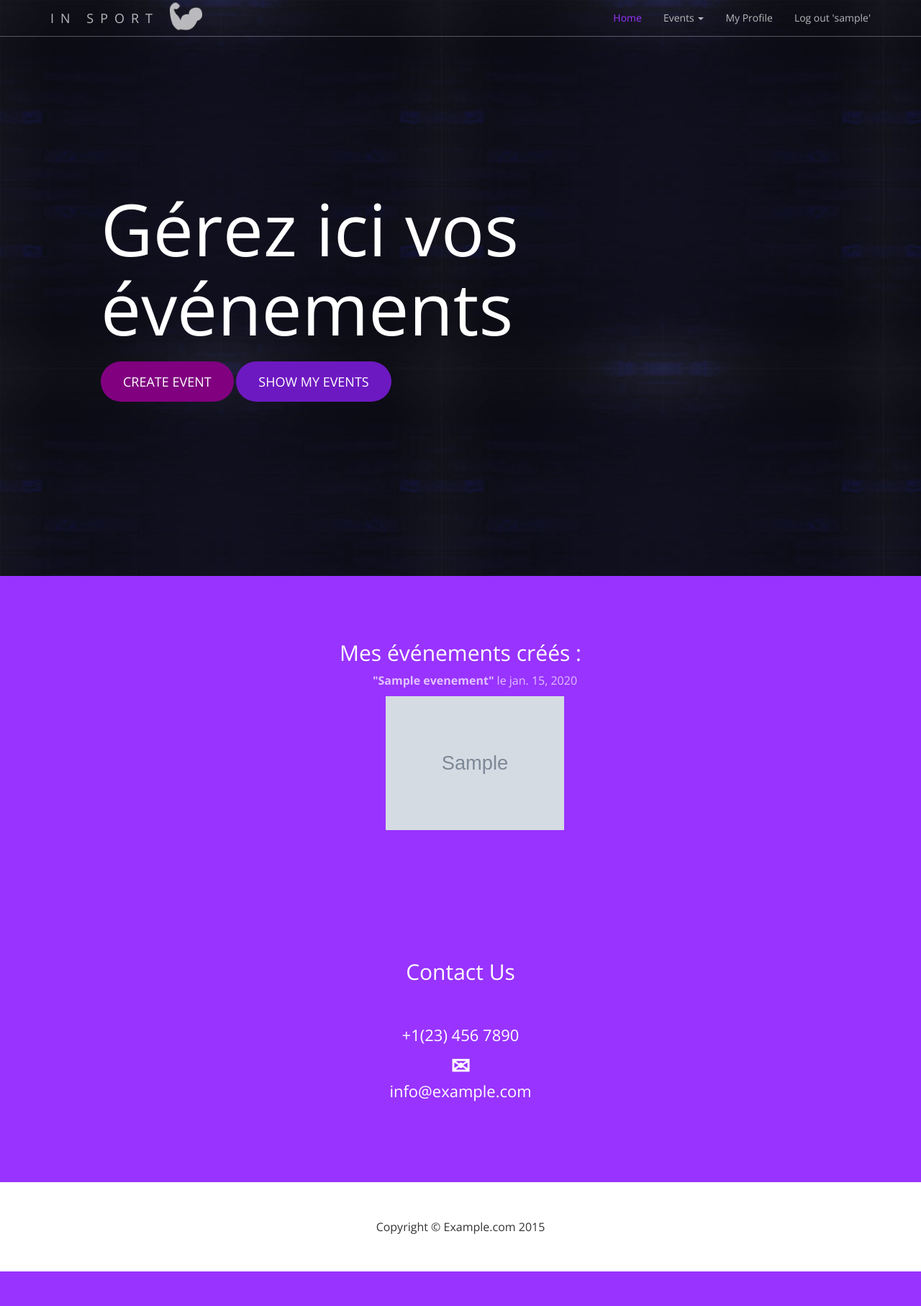
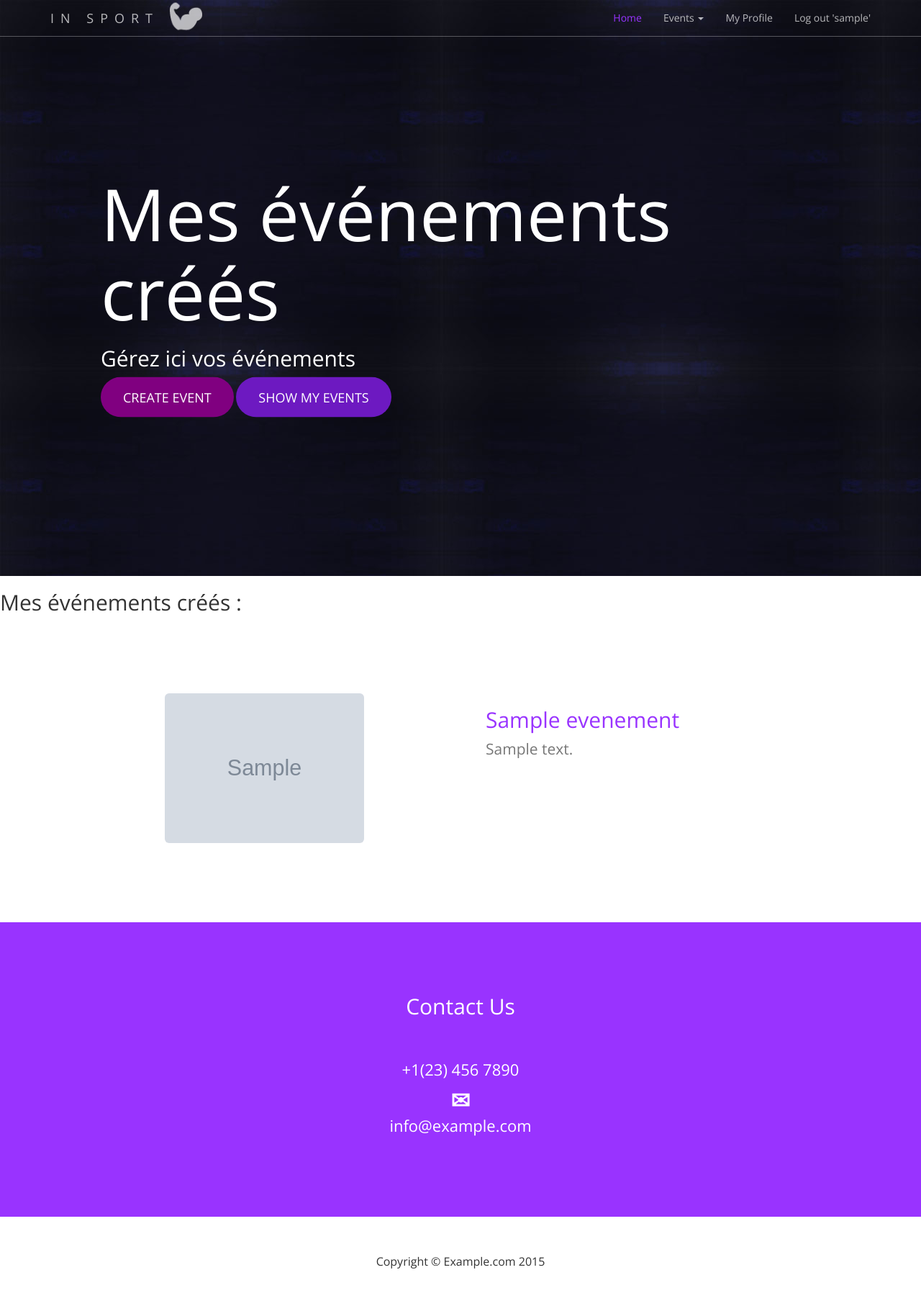
Before and after one commit to MLOrsini/ProjetWEB, a Django app: page /tableaubord/ in a window 1280 px wide. Shown: the whole page at 72% size. Before the commit the page ends 1766 px from the top, so only its background shows below. Run offline with Django 3.2, Linux system fonts and the light colour scheme; a user stored in the database is signed in; tables that the repository leaves empty hold one stand-in row (values such as "Sample post"); grey boxes marked "Sample" are stand-in pictures; some libraries are stand-ins or nearby versions; some web fonts are replaced.

Commit message:
Update tableaubord.html

```diff
--- a/INSport/tableaubord/templates/tableaubord.html
+++ b/INSport/tableaubord/templates/tableaubord.html
@@ -21,8 +21,9 @@
 
 {% endblock bootstrapCSS %}
 
-{% block header %}
-<h1>Gérez ici vos événements</h1>
+{%block header%}
+<h1 id="ancre">Mes événements créés </h1>
+<h2>Gérez ici vos événements</h2>
 <a href="/tableaubord/createEvent" class="btn btn-lg"style="
     color: #fff;
     background-color: purple;
@@ -34,31 +35,37 @@
     -webkit-transition: all .35s;
     -moz-transition: all .35s;
     transition: all .35s;"  >Show my events </a>
-{% endblock header %}
+
+{%endblock header%}
 
 {% block section %}
-<section class="intro">
 <h2 id="ancre">Mes événements créés : </h2>
+<ol>
+    {%for evenement in evenements%}
+    {% if evenement.createur == request.user %}
+    <section class="content">
+             <div class="container">
+                <div class="row">
+                    <div class="col-sm-6">
+                        <img class="img-responsive img-rounded center-block" src="{{evenement.photoEvt.url}}" alt="" width="50%" height="40%">
+                    </div>
+                    <div class="col-sm-6">
+                        <a href="{% url 'detailEvenement' id=evenement.id %}">
+                        <h2 class="section-header">{{evenement.titre}}</h2>
+                        </a>
+                        <p class="lead text-muted">{{evenement.description}}</p>
+                    </div>
 
-
-<ol>
-	{% for evenement in evenements %}
-
-    			{% if evenement.createur == request.user %}
-				<a href="{% url 'detailEvenement' id=evenement.id %}">
-      				<p class="text-light"><strong>"{{ evenement.titre }}"</strong>  le {{evenement.date}}
-                    		<div width="50" height="50"><img src="{{evenement.photoEvt.url}}" width="20%" height="20%"></div></p>
-				</a>
-		    		{% if not forloop.last %}
-					<hr> <!-- Sépare par une ligne -->
-				{% endif%}
-    			{% endif %}
-			{% empty %}
-					<p class="empty">Pas d'événement créé pour le moment.</p>
-	{% endfor %}
-
+                </div>
+            </div>
+    </section>
+    {%if not forloop.last%}
+        <hr>
+    {%endif%}
+    {%endif%}
+    {%empty%}
+        <p class="empty">Pas d'événement créé pour le moment</p>
+    {%endfor%}
 </ol>
 
-
-</section>
 {% endblock section %}
```
